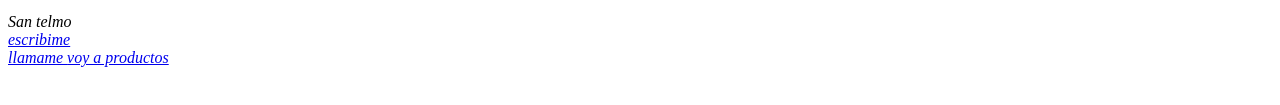
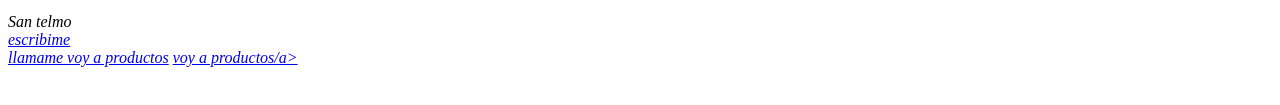
Before and after one commit to SebaJunco/Prueba-, a plain HTML site: page index.html in a window 1280 px wide. Shown: the part 555-660 px from the top of the page. Drawn offline with Linux system fonts and the light colour scheme.

Commit message:
Agrego un ancla

```diff
--- a/index.html
+++ b/index.html
@@ -78,7 +78,8 @@ p{color: blue;}
     <br>
     <a href="tel:+54 11 62224452"> llamame </a>
     <a href="productos.html">voy a productos</a>
-    </address>
+    <a href="productos.html">voy a productos/a>
+</address>
 
 </footer>
 
```
